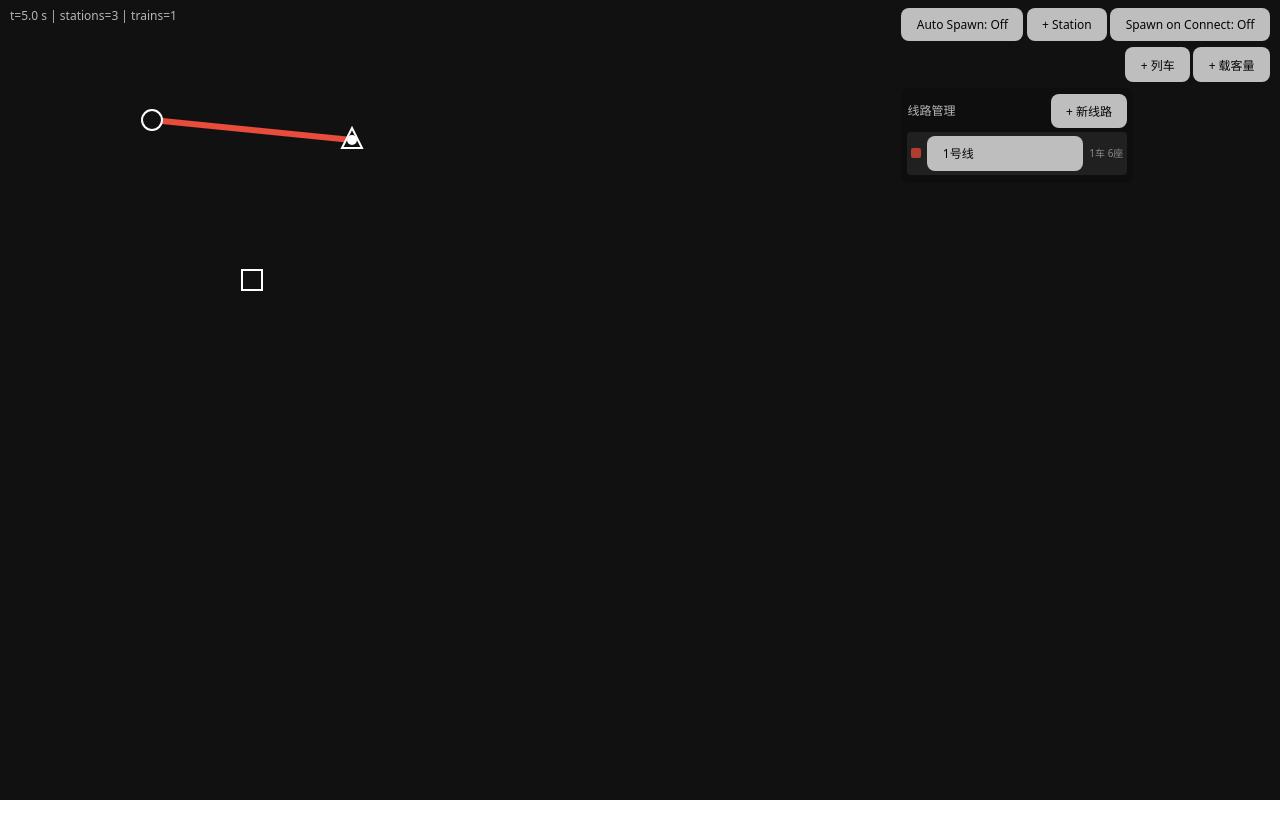
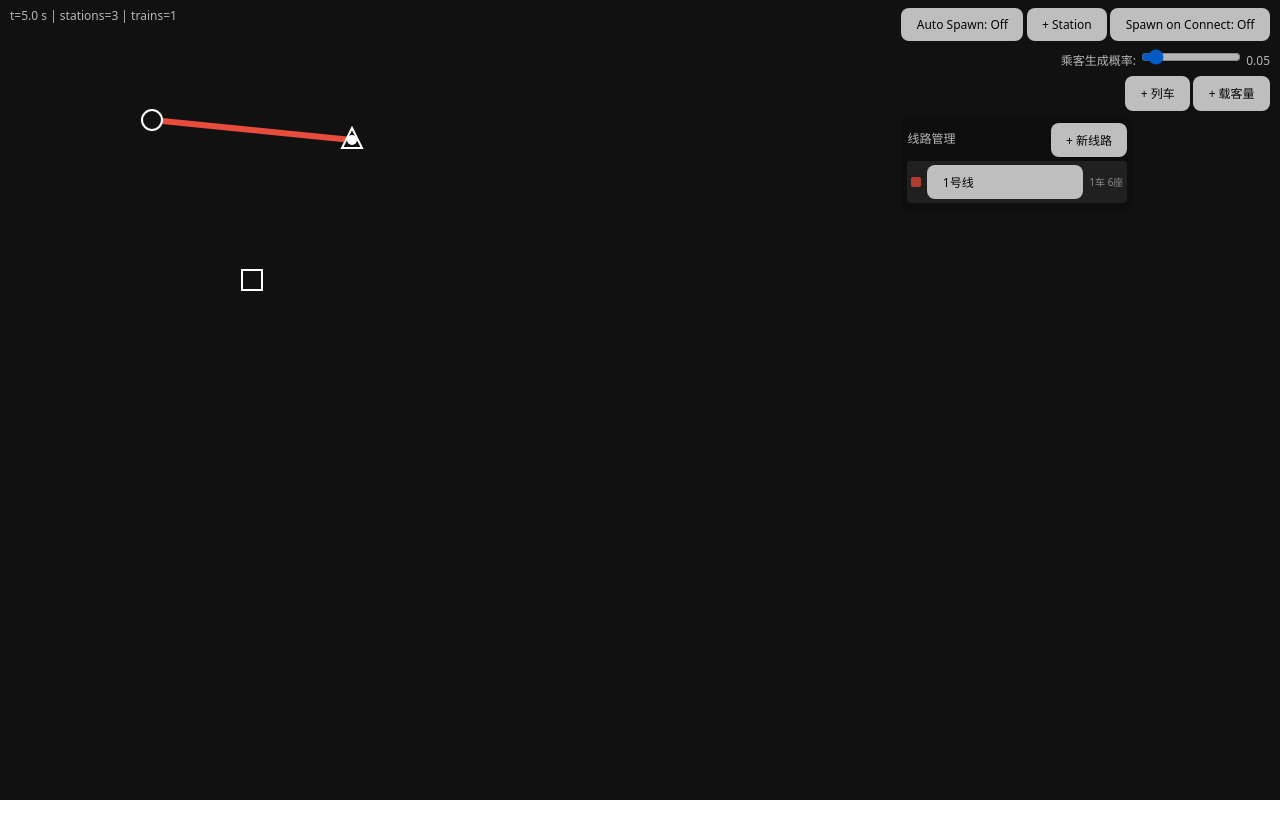
Before and after one commit to wenisy/mini-metro, a website built with Vite: page index.html in a window 1280 px wide. Built offline with nearby package versions, Linux system fonts and the light colour scheme.

Commit message:
feat: 添加乘客生成概率可调控件
- 在页面上添加滑块控件来调整乘客生成基础概率
- 支持实时调整，范围0.01-0.5，默认0.05
- 替换硬编码参数为可配置变量

```diff
--- a/index.html
+++ b/index.html
@@ -23,6 +23,11 @@
           <button id="spawn-on-connect" style="font-size:12px">Spawn on Connect: Off</button>
         </div>
         <div style="margin-bottom:6px">
+          <label for="passenger-rate" style="font-size:12px">乘客生成概率: </label>
+          <input type="range" id="passenger-rate" min="0.01" max="0.5" step="0.01" value="0.05" style="width: 100px;">
+          <span id="passenger-rate-value" style="font-size:12px">0.05</span>
+        </div>
+        <div style="margin-bottom:6px">
           <button id="btn-add-train" style="font-size:12px" title="为当前线路添加列车">+ 列车</button>
           <button id="btn-capacity" style="font-size:12px" title="增加当前线路所有列车的载客量">+ 载客量</button>
         </div>
--- a/src/main.ts
+++ b/src/main.ts
@@ -54,6 +54,7 @@ const state = {
   showLinkChooser: false,
   linkChooserFrom: null as Station | null,
   linkChooserTo: null as Station | null,
+  passengerSpawnBaseRate: 0.05, // 可调整的乘客生成基础概率
 }
 
 const COLORS = ['#e74c3c','#3498db','#2ecc71','#f1c40f','#9b59b6','#e67e22']
@@ -476,7 +477,7 @@ function update(dt: number) {
   maybeSpawnStations(dt)
   maybeEnsureBaselineLine()
   // spawn passenger with concrete destination (reduced spawn rate)
-  if (state.stations.length && Math.random() < dt * (0.05 + state.time*0.005)) {
+  if (state.stations.length && Math.random() < dt * (state.passengerSpawnBaseRate + state.time*0.005)) {
     const from = state.stations[Math.floor(Math.random()*state.stations.length)]
     // choose a target station with different shape; prefer connected/reachable later
     const candidates = state.stations.filter(st => st.id!==from.id && st.shape!==from.shape)
@@ -764,6 +765,19 @@ function main() {
     updateLabels()
   }
 
+  // 乘客生成概率滑块
+  const passengerRateSlider = document.getElementById('passenger-rate') as HTMLInputElement
+  const passengerRateValue = document.getElementById('passenger-rate-value') as HTMLSpanElement
+  if (passengerRateSlider && passengerRateValue) {
+    passengerRateSlider.value = state.passengerSpawnBaseRate.toString()
+    passengerRateValue.textContent = state.passengerSpawnBaseRate.toString()
+    passengerRateSlider.oninput = () => {
+      const value = parseFloat(passengerRateSlider.value)
+      state.passengerSpawnBaseRate = value
+      passengerRateValue.textContent = value.toFixed(2)
+    }
+  }
+
   // HUD actions: +Train / Capacity +1 / Lines list and New Line
   const btnAddTrain = document.getElementById('btn-add-train') as HTMLButtonElement
   const btnCap = document.getElementById('btn-capacity') as HTMLButtonElement
```
